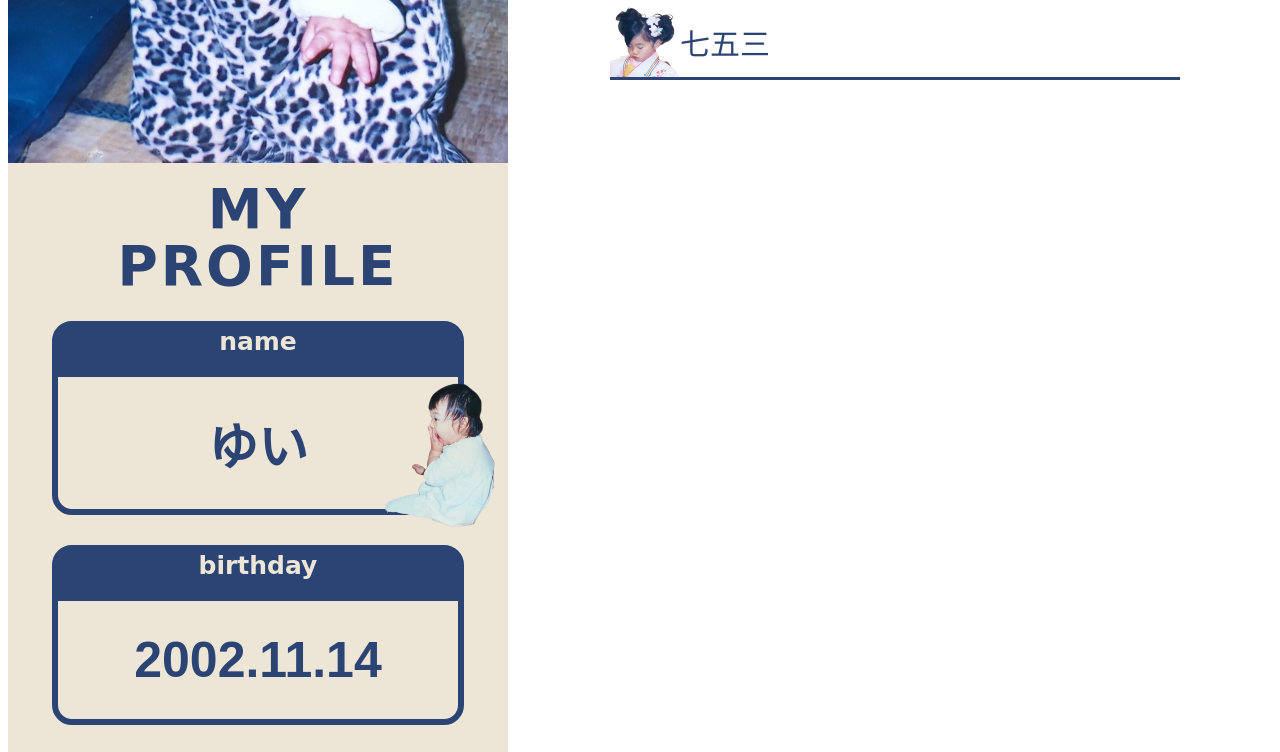
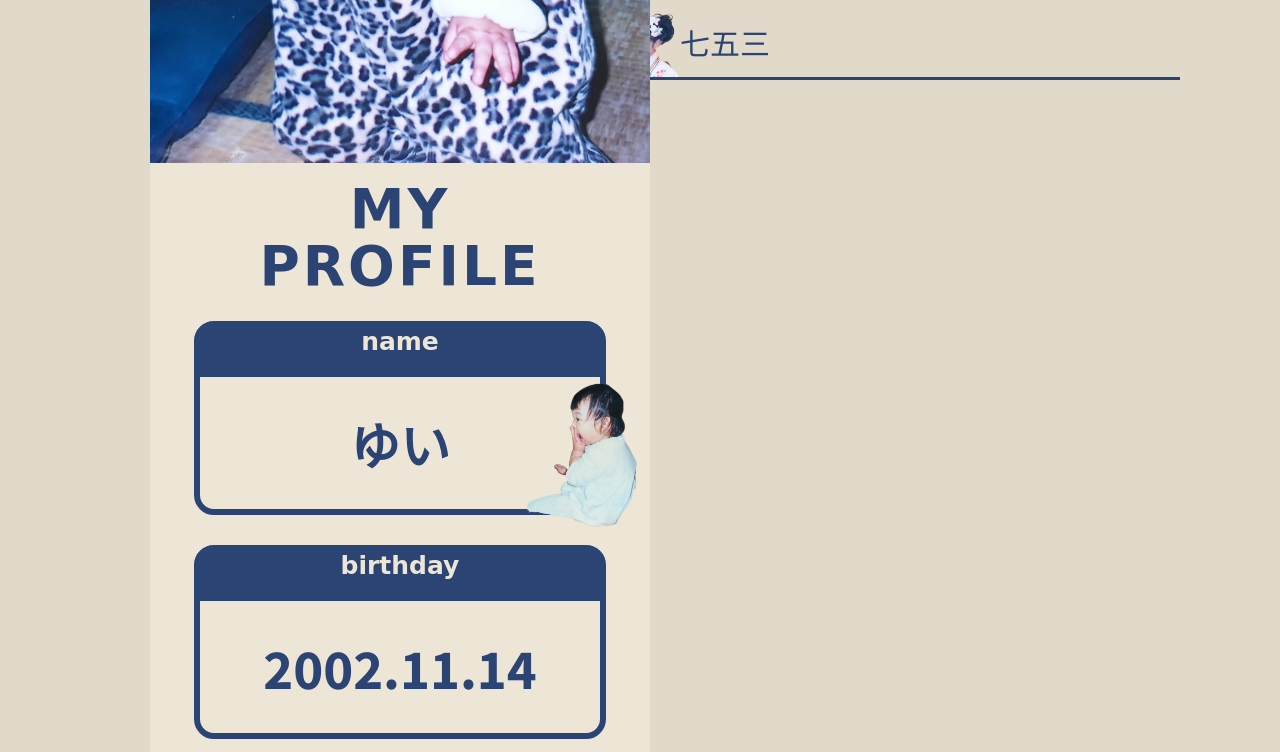
Before and after one commit to TanakaYuiRockSystem/TanakaYui.github.io, a plain HTML site: page index.html in a window 1280 px wide. Shown: the part 683-1435 px from the top of the page. Drawn offline with nearby package versions, Linux system fonts and the light colour scheme; files whose address does not match are found by name; a web font is replaced by a local one.

Commit message:
Update style.css

```diff
--- a/style.css
+++ b/style.css
@@ -1,4 +1,3 @@
-# TanakaYui.github.io
 @import url('https://fonts.googleapis.com/css2?family=Bowlby+One+SC&display=swap');
 @import url('https://fonts.googleapis.com/css2?family=Rampart+One&display=swap');
 @import url('https://fonts.googleapis.com/css2?family=Noto+Sans+JP:wght@800&display=swap');
```
